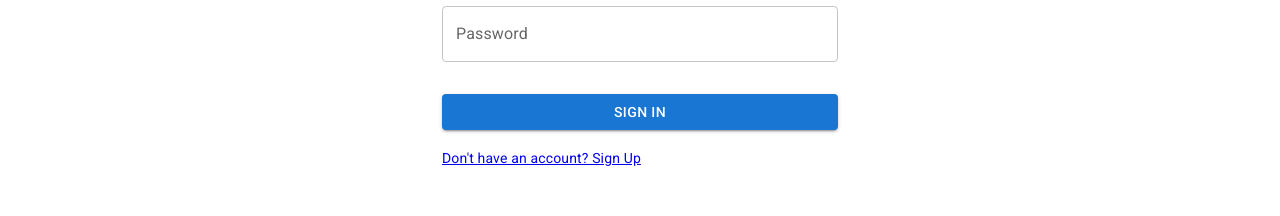
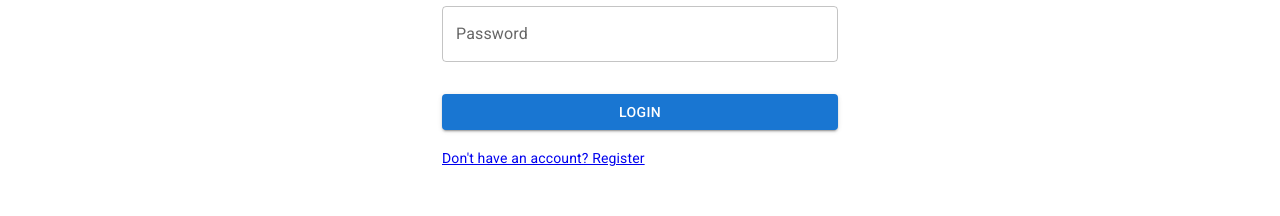
Before and after one commit to MykolaKaradzha/cafe_catalog, a React (Create React App) app: page /#/signin in a window 1280 px wide. Shown: the part 335-551 px from the top of the page. Built offline with nearby package versions, Linux system fonts and the light colour scheme; no server answers.

Commit message:
loaders for catalog added, loaderButton for login and register pages added, fetchCafes moved to Catalog component

```diff
--- a/src/Pages/CafeDetails/CafeDetails.tsx
+++ b/src/Pages/CafeDetails/CafeDetails.tsx
@@ -1,8 +1,7 @@
-import React, {useContext, useEffect, useState} from 'react';
+import React, { useEffect, useState } from 'react';
 import Box from '@mui/material/Box';
 import {
-    CardContent,
-    Chip, CircularProgress,
+    Chip,
     Container,
     Divider,
     IconButton, Link,
@@ -24,6 +23,7 @@ import {Cafe} from '../../types/Cafe';
 import { CAFE } from '../../api/constants';
 import {fetchData} from '../../api/fetchClient';
 import {useCafe} from '../../hooks/useCafe';
+import {Loader} from '../../components/Loaders/Loader';
 
 const StyledNote = (props: any) => (
     <Typography
@@ -57,17 +57,7 @@ export const CafeDetails: React.FC = () => {
 
 
     if (!currentCafe) {
-        return <Box sx={{
-            display: 'flex',
-            height: '100%',
-            justifyContent: 'center',
-            alignItems: 'center',
-        }}>
-            <CircularProgress
-                size={'5rem'}
-                thickness={4}
-            />
-        </Box>
+        return <Loader />
     };
 
     return (
--- a/src/Pages/SignIn/SignIn.tsx
+++ b/src/Pages/SignIn/SignIn.tsx
@@ -20,6 +20,7 @@ import {LOGIN_URL} from '../../api/constants';
 import {Alert, AlertTitle} from '@mui/material';
 import {useCafe} from '../../hooks/useCafe';
 import {useWidth} from '../../utils/useWidth';
+import {LoaderButton} from '../../components/Loaders/LoaderButton';
 
 const theme = createTheme();
 
@@ -49,19 +50,24 @@ export const SignIn: FC = () => {
     const {isPopUpOpen, setPopUpOpen, setAuthData} = useCafe();
     const [error, setError] = useState('');
     const width = useWidth();
+    const [loading, setLoading] = React.useState(false);
 
     const handleOnSubmit = async (data: IFormInputs) => {
         console.log(data)
         try {
+            setLoading(true);
             const response = await axiosPrivate.post(LOGIN_URL,
                 JSON.stringify({...data}),
             );
-            console.log(JSON.stringify(response?.data));
+            setLoading(false);
             setAuthData(response.data);
             reset();
             setPopUpOpen(true);
 
-            setTimeout(() => navigate(from, {replace: true}), 1000);
+            setTimeout(() => {
+                navigate(from, {replace: true})
+                setPopUpOpen(false);
+            }, 1000);
         } catch (err) {
             // @ts-ignore
             if (!err?.response) {
@@ -170,21 +176,26 @@ export const SignIn: FC = () => {
                             </Alert>
                             }
 
-                            <Button
+                            <LoaderButton
                                 type="submit"
                                 fullWidth
                                 variant="contained"
-                                sx={{mt: 3, mb: 2}}
+                                loading={loading}
+                                success={isPopUpOpen}
+                                sx={{
+                                    mt: 3,
+                                    mb: 2,
+                                }}
                             >
-                                Sign In
-                            </Button>
+                                Login
+                            </LoaderButton>
 
                             <Typography
                                 to='/signup'
                                 variant="body2"
                                 component={Link}
                             >
-                                {"Don't have an account? Sign Up"}
+                                {"Don't have an account? Register"}
                             </Typography>
 
                         </Box>
--- a/src/Pages/SignUp/SignUp.tsx
+++ b/src/Pages/SignUp/SignUp.tsx
@@ -18,9 +18,11 @@ import {yupResolver} from '@hookform/resolvers/yup';
 import {axiosPrivate} from '../../api/fetchClient';
 import {REGISTER_URL} from '../../api/constants';
 import {PopUp} from '../../components/PopUp';
-import {Alert, AlertTitle} from '@mui/material';
+import {Alert, AlertTitle, CircularProgress} from '@mui/material';
 import {useCafe} from '../../hooks/useCafe';
 import {useWidth} from '../../utils/useWidth';
+import {green} from '@mui/material/colors';
+import {LoaderButton} from '../../components/Loaders/LoaderButton';
 
 const theme = createTheme();
 
@@ -49,17 +51,17 @@ export const SignUp: FC = () => {
     const {isPopUpOpen, setPopUpOpen} = useCafe();
     const [error, setError] = useState('');
     const width = useWidth();
+    const [loading, setLoading] = React.useState(false);
 
 
     const handleOnSubmit = async (data: IFormInputs) => {
         console.log(data)
         try {
+            setLoading(true);
             const response = await axiosPrivate.post(REGISTER_URL,
                 JSON.stringify({...data}),
             );
-            console.log(response?.data);
-            console.log(response?.data.id);
-            console.log(JSON.stringify(response));
+            setLoading(false);
             reset();
             setPopUpOpen(true);
             setTimeout(() => {
@@ -210,14 +212,21 @@ export const SignUp: FC = () => {
                                 </Grid>
                                 }
                             </Grid>
-                            <Button
+
+                            <LoaderButton
                                 type="submit"
                                 fullWidth
                                 variant="contained"
-                                sx={{mt: 3, mb: 2}}
+                                loading={loading}
+                                success={isPopUpOpen}
+                                sx={{
+                                    mt: 3,
+                                    mb: 2,
+                                }}
                             >
-                                Sign Up
-                            </Button>
+                                Register
+                            </LoaderButton>
+
                             <Grid container justifyContent="flex-start">
                                 <Grid item>
                                     <Typography
@@ -225,7 +234,7 @@ export const SignUp: FC = () => {
                                         variant="body2"
                                         component={Link}
                                     >
-                                        Already have an account? Sign in
+                                        Already have an account? Login
                                     </Typography>
                                 </Grid>
                             </Grid>
--- /dev/null
+++ b/src/components/Loaders/Loader.tsx
@@ -0,0 +1,17 @@
+import React from 'react';
+import {Box, CircularProgress} from '@mui/material';
+
+
+export const Loader: React.FC = () => (
+    <Box sx={{
+        display: 'flex',
+        height: '100%',
+        justifyContent: 'center',
+        alignItems: 'center',
+    }}>
+        <CircularProgress
+            size={'5rem'}
+            thickness={4}
+        />
+    </Box>
+);
--- /dev/null
+++ b/src/components/Loaders/LoaderButton.tsx
@@ -0,0 +1,51 @@
+import {green} from '@mui/material/colors';
+import React from 'react';
+import {Box, ButtonProps, CircularProgress} from '@mui/material';
+import Button from '@mui/material/Button';
+
+type Props = ButtonProps & {
+    loading: boolean;
+    success: boolean
+    children: string;
+}
+
+
+export const LoaderButton: React.FC<Props> = ({
+                                                  loading,
+                                                  success,
+                                                  ...restProps
+                                              }) => {
+    const buttonSx = {
+        ...(success && {
+            bgcolor: green[500],
+            '&:hover': {
+                bgcolor: green[700],
+            },
+        }),
+    };
+
+    return (
+        <Box sx={{
+            position: 'relative'
+        }}>
+            <Button
+                sx={buttonSx}
+                disabled={loading}
+                {...restProps}
+            />
+            {loading && (
+                <CircularProgress
+                    size={24}
+                    sx={{
+                        color: green[500],
+                        position: 'absolute',
+                        top: '50%',
+                        left: '50%',
+                        marginTop: '-12px',
+                        marginLeft: '-12px',
+                    }}
+                />
+            )}
+        </Box>
+    )
+};
--- a/src/context/CafeContext/CafeContext.tsx
+++ b/src/context/CafeContext/CafeContext.tsx
@@ -1,13 +1,8 @@
 import React, {
     createContext,
-    useEffect,
     useState
 } from 'react';
-import {
-    BASE_URL, CAFES_URL, FILTERED, SORTED_BY
-} from '../../api/constants';
 import {Cafe} from '../../types/Cafe';
-import {fetchData} from '../../api/fetchClient';
 import {defaultValues, FormValues} from '../../components/FilterForm';
 
 export type CafeContext = {
@@ -18,6 +13,7 @@ export type CafeContext = {
     totalPages: number;
     currentPage: number;
     sortOption: string;
+    filterOptions: FormValues,
     isPopUpOpen: boolean;
     setPopUpOpen: (status: boolean) => void;
     setFilterOptions: (filterOptions: FormValues) => void,
@@ -37,6 +33,7 @@ export const CafeContext = createContext<CafeContext>({
     totalPages: 0,
     currentPage: 0,
     sortOption: '',
+    filterOptions: defaultValues,
     isPopUpOpen: false,
     setPopUpOpen:  () => {
     },
@@ -75,19 +72,6 @@ export const CafeContextProvider = (
     const [sortOption, setSortOption] = useState('');
     const [filterOptions, setFilterOptions] = useState<FormValues>(defaultValues);
     const [isPopUpOpen, setPopUpOpen] = React.useState(false);
-    let sortingLink = CAFES_URL;
-
-
-    const fetchSortedCafes = async () => {
-        const {data: sortedCafes} = await fetchData(sortingLink);
-        setCafes(sortedCafes);
-        setTotalPages(sortedCafes[0].totalPages);
-    }
-
-    useEffect(() => {
-        sortingLink += SORTED_BY(sortOption) + FILTERED(filterOptions, currentPage)
-        fetchSortedCafes();
-    }, [sortOption, currentPage, filterOptions])
 
 
     return (
@@ -100,6 +84,7 @@ export const CafeContextProvider = (
                 totalPages,
                 currentPage,
                 sortOption,
+                filterOptions,
                 isPopUpOpen,
                 setPopUpOpen,
                 setFilterOptions,
```
Also changed, not shown: src/Pages/Catalog/Catalog.tsx (+38 -5 lines).
